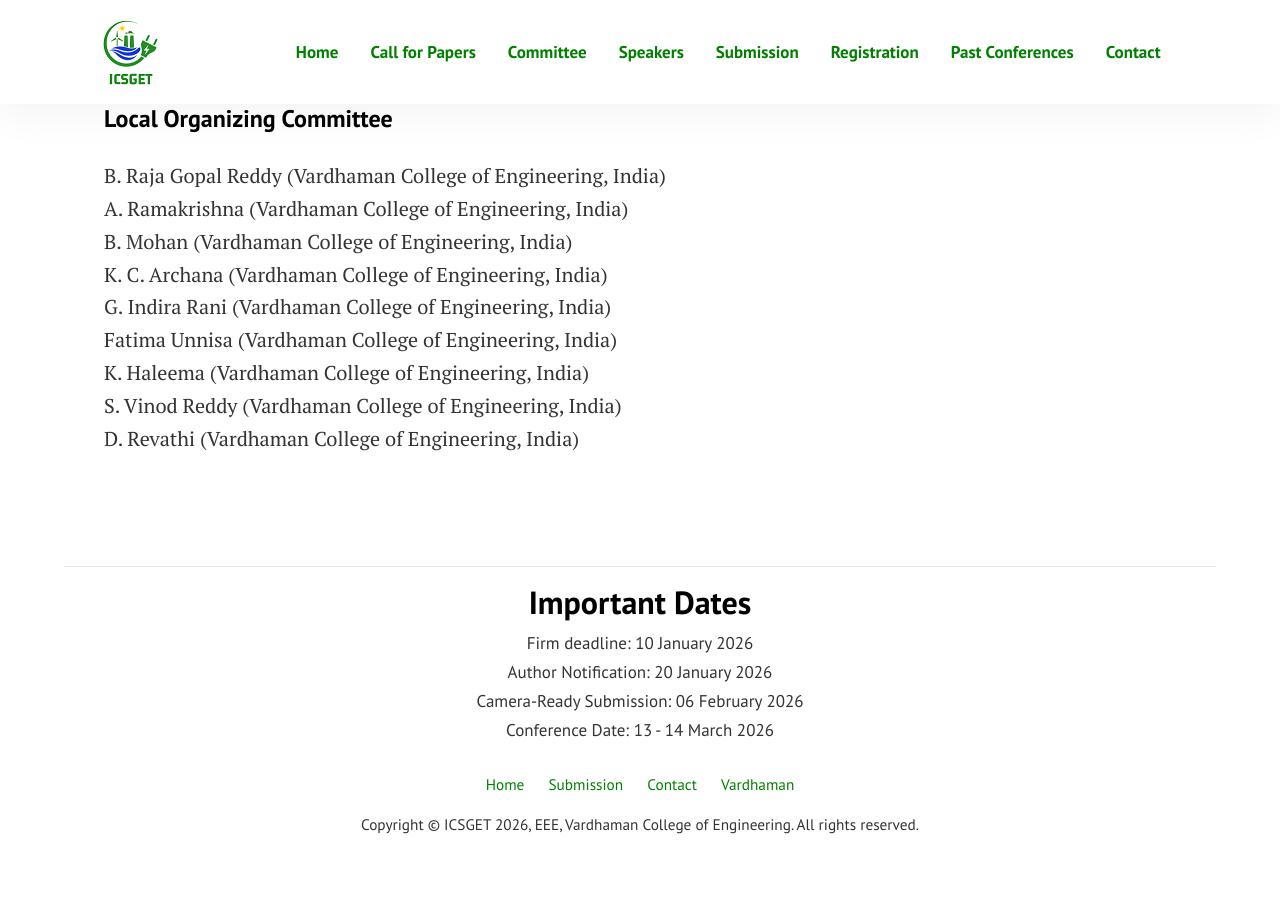
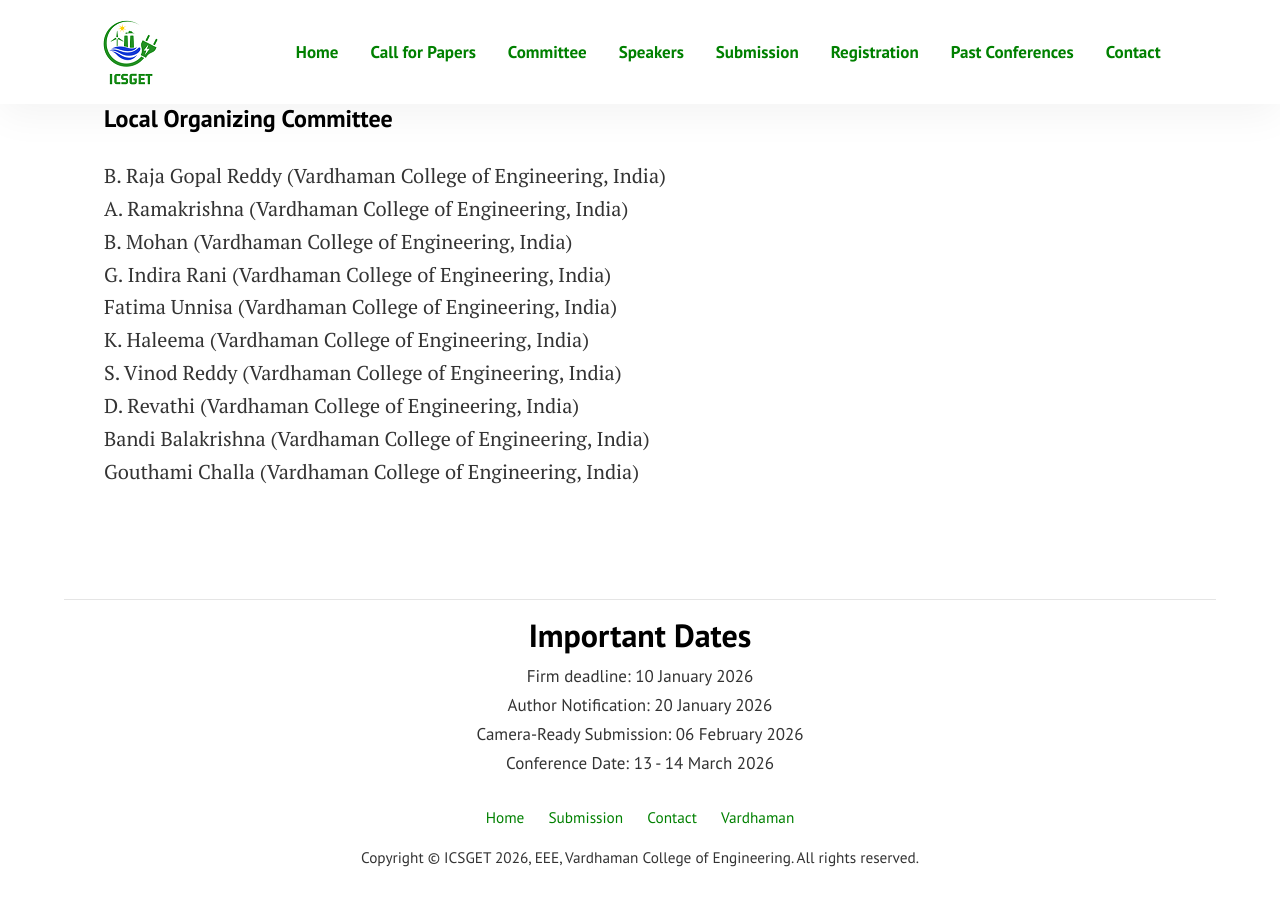
Before and after one commit to sravivarmanvce/icsget, a Jekyll site: the page built from pages/committee.md, in a window 1280 px wide and 900 px high, scrolled down 4307 px. Built offline with Jekyll 4.4.1, drawn with Linux system fonts in a browser that asks for light colours; before the commit the page ends 5174 px from its top, so only the background shows below that.

Commit message:
Update committee.md

```diff
--- a/pages/committee.md
+++ b/pages/committee.md
@@ -104,9 +104,10 @@ K. Muruga Perumal (Vardhaman College of Engineering, India)<br>
 B. Raja Gopal Reddy (Vardhaman College of Engineering, India)<br>
 A. Ramakrishna (Vardhaman College of Engineering, India)<br>
 B. Mohan (Vardhaman College of Engineering, India)<br>
-K. C. Archana (Vardhaman College of Engineering, India)<br>
 G. Indira Rani (Vardhaman College of Engineering, India)<br>
 Fatima Unnisa (Vardhaman College of Engineering, India)<br>
 K. Haleema (Vardhaman College of Engineering, India)<br>
 S. Vinod Reddy (Vardhaman College of Engineering, India)<br>
 D. Revathi (Vardhaman College of Engineering, India)<br>
+Bandi Balakrishna (Vardhaman College of Engineering, India)<br>
+Gouthami Challa  (Vardhaman College of Engineering, India)<br>
```
